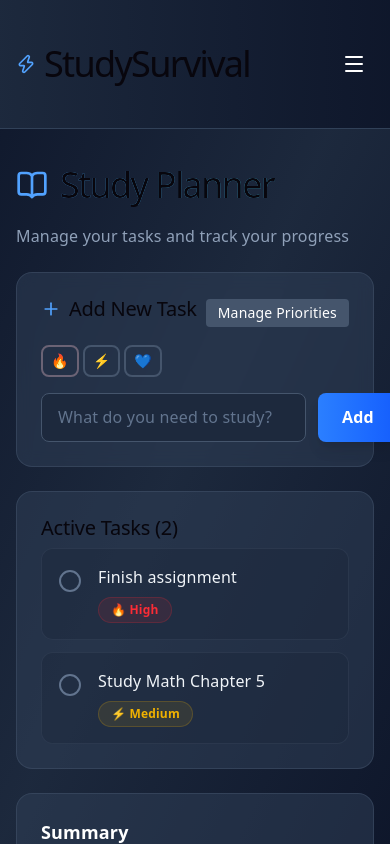
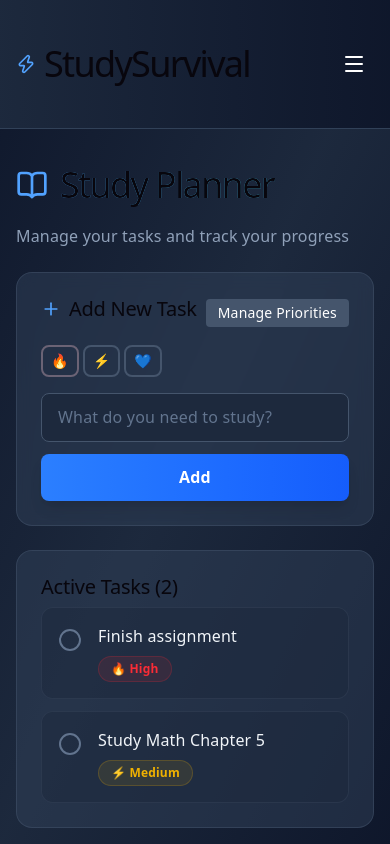
Before and after one commit to Hamid0108/student-survival-app, a React (Vite) app: page /planner in a window 390 px wide. Built offline with nearby package versions, Linux system fonts and the light colour scheme.

Commit message:
fix: make Add button responsive and prevent overflow on mobile

```diff
--- a/src/components/pages/StudyPlanner.jsx
+++ b/src/components/pages/StudyPlanner.jsx
@@ -70,7 +70,7 @@ export default function StudyPlanner() {
           />
 
           {/* Task Input */}
-          <div className="flex gap-3">
+          <div className="flex flex-col sm:flex-row gap-3">
             <input
               value={newTaskText}
               onChange={(e) => setNewTaskText(e.target.value)}
@@ -80,7 +80,7 @@ export default function StudyPlanner() {
             />
             <button
               onClick={handleAddTask}
-              className="bg-gradient-to-r from-blue-500 to-blue-600 hover:from-blue-600 hover:to-blue-700 text-white font-semibold px-6 py-3 rounded-lg transition-all duration-200 transform hover:scale-105 active:scale-95 shadow-lg"
+              className="bg-gradient-to-r from-blue-500 to-blue-600 hover:from-blue-600 hover:to-blue-700 text-white font-semibold px-4 sm:px-6 py-3 rounded-lg transition-all duration-200 transform hover:scale-105 active:scale-95 shadow-lg whitespace-nowrap"
             >
               Add
             </button>
```
